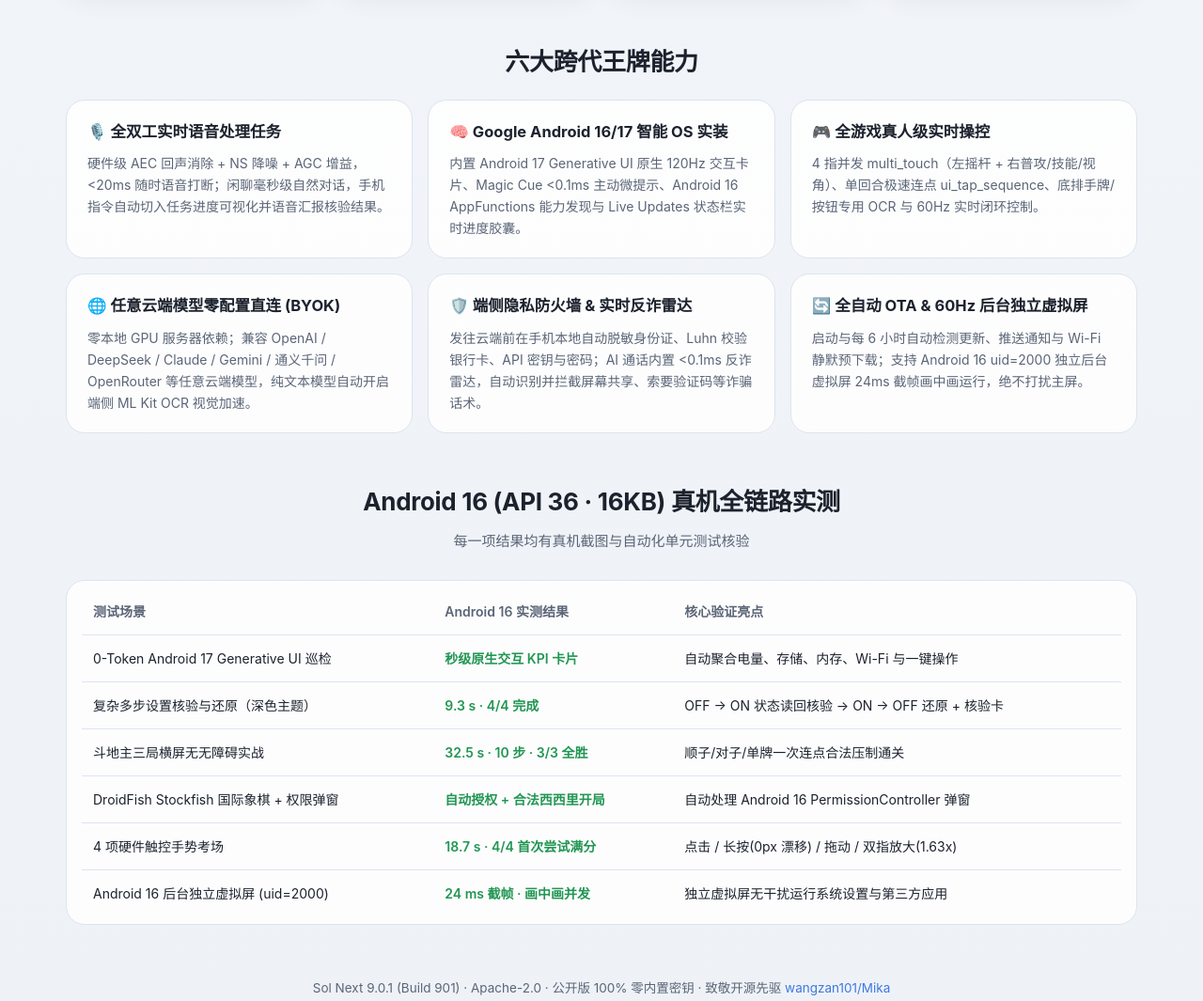
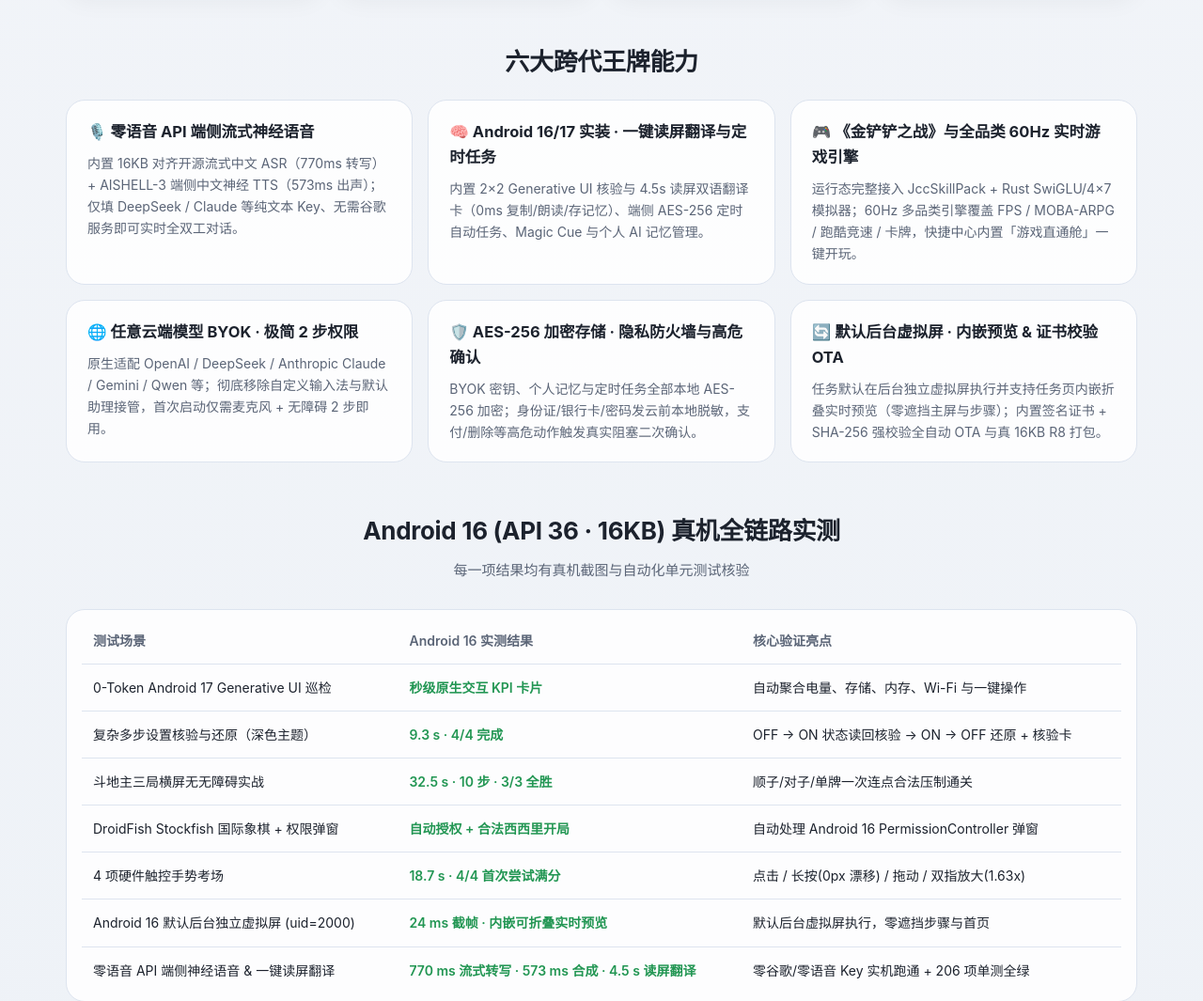
Before and after one commit to chongyangzhang92-hub/Sol-Next, a plain HTML site: page docs/index.html in a window 1280 px wide. Shown: the part 2080-3145 px from the top of the page at 94% size. Drawn offline with Linux system fonts and the light colour scheme.

Commit message:
Sol Next 9.0.1 Public: refreshed Dawn Orbit screenshots, built-in 16KB offline neural ASR/TTS, JCC & universal 60Hz gaming, and verified SHA-256

```diff
--- a/docs/index.html
+++ b/docs/index.html
@@ -135,28 +135,28 @@
     <h2 id="features">六大跨代王牌能力</h2>
     <div class="feat-grid">
       <div class="feat">
-        <h3>🎙️ 全双工实时语音处理任务</h3>
-        <p>硬件级 AEC 回声消除 + NS 降噪 + AGC 增益，&lt;20ms 随时语音打断；闲聊毫秒级自然对话，手机指令自动切入任务进度可视化并语音汇报核验结果。</p>
+        <h3>🎙️ 零语音 API 端侧流式神经语音</h3>
+        <p>内置 16KB 对齐开源流式中文 ASR（770ms 转写）+ AISHELL-3 端侧中文神经 TTS（573ms 出声）；仅填 DeepSeek / Claude 等纯文本 Key、无需谷歌服务即可实时全双工对话。</p>
       </div>
       <div class="feat">
-        <h3>🧠 Google Android 16/17 智能 OS 实装</h3>
-        <p>内置 Android 17 Generative UI 原生 120Hz 交互卡片、Magic Cue &lt;0.1ms 主动微提示、Android 16 AppFunctions 能力发现与 Live Updates 状态栏实时进度胶囊。</p>
+        <h3>🧠 Android 16/17 实装 · 一键读屏翻译与定时任务</h3>
+        <p>内置 2×2 Generative UI 核验与 4.5s 读屏双语翻译卡（0ms 复制/朗读/存记忆）、端侧 AES-256 定时自动任务、Magic Cue 与个人 AI 记忆管理。</p>
       </div>
       <div class="feat">
-        <h3>🎮 全游戏真人级实时操控</h3>
-        <p>4 指并发 multi_touch（左摇杆 + 右普攻/技能/视角）、单回合极速连点 ui_tap_sequence、底排手牌/按钮专用 OCR 与 60Hz 实时闭环控制。</p>
+        <h3>🎮 《金铲铲之战》与全品类 60Hz 实时游戏引擎</h3>
+        <p>运行态完整接入 JccSkillPack + Rust SwiGLU/4×7 模拟器；60Hz 多品类引擎覆盖 FPS / MOBA-ARPG / 跑酷竞速 / 卡牌，快捷中心内置「游戏直通舱」一键开玩。</p>
       </div>
       <div class="feat">
-        <h3>🌐 任意云端模型零配置直连 (BYOK)</h3>
-        <p>零本地 GPU 服务器依赖；兼容 OpenAI / DeepSeek / Claude / Gemini / 通义千问 / OpenRouter 等任意云端模型，纯文本模型自动开启端侧 ML Kit OCR 视觉加速。</p>
+        <h3>🌐 任意云端模型 BYOK · 极简 2 步权限</h3>
+        <p>原生适配 OpenAI / DeepSeek / Anthropic Claude / Gemini / Qwen 等；彻底移除自定义输入法与默认助理接管，首次启动仅需麦克风 + 无障碍 2 步即用。</p>
       </div>
       <div class="feat">
-        <h3>🛡️ 端侧隐私防火墙 &amp; 实时反诈雷达</h3>
-        <p>发往云端前在手机本地自动脱敏身份证、Luhn 校验银行卡、API 密钥与密码；AI 通话内置 &lt;0.1ms 反诈雷达，自动识别并拦截屏幕共享、索要验证码等诈骗话术。</p>
+        <h3>🛡️ AES-256 加密存储 · 隐私防火墙与高危确认</h3>
+        <p>BYOK 密钥、个人记忆与定时任务全部本地 AES-256 加密；身份证/银行卡/密码发云前本地脱敏，支付/删除等高危动作触发真实阻塞二次确认。</p>
       </div>
       <div class="feat">
-        <h3>🔄 全自动 OTA &amp; 60Hz 后台独立虚拟屏</h3>
-        <p>启动与每 6 小时自动检测更新、推送通知与 Wi-Fi 静默预下载；支持 Android 16 uid=2000 独立后台虚拟屏 24ms 截帧画中画运行，绝不打扰主屏。</p>
+        <h3>🔄 默认后台虚拟屏 · 内嵌预览 &amp; 证书校验 OTA</h3>
+        <p>任务默认在后台独立虚拟屏执行并支持任务页内嵌折叠实时预览（零遮挡主屏与步骤）；内置签名证书 + SHA-256 强校验全自动 OTA 与真 16KB R8 打包。</p>
       </div>
     </div>
 
@@ -173,7 +173,8 @@
           <tr><td>斗地主三局横屏无无障碍实战</td><td class="ok">32.5 s · 10 步 · 3/3 全胜</td><td>顺子/对子/单牌一次连点合法压制通关</td></tr>
           <tr><td>DroidFish Stockfish 国际象棋 + 权限弹窗</td><td class="ok">自动授权 + 合法西西里开局</td><td>自动处理 Android 16 PermissionController 弹窗</td></tr>
           <tr><td>4 项硬件触控手势考场</td><td class="ok">18.7 s · 4/4 首次尝试满分</td><td>点击 / 长按(0px 漂移) / 拖动 / 双指放大(1.63x)</td></tr>
-          <tr><td>Android 16 后台独立虚拟屏 (uid=2000)</td><td class="ok">24 ms 截帧 · 画中画并发</td><td>独立虚拟屏无干扰运行系统设置与第三方应用</td></tr>
+          <tr><td>Android 16 默认后台独立虚拟屏 (uid=2000)</td><td class="ok">24 ms 截帧 · 内嵌可折叠实时预览</td><td>默认后台虚拟屏执行，零遮挡步骤与首页</td></tr>
+          <tr><td>零语音 API 端侧神经语音 &amp; 一键读屏翻译</td><td class="ok">770 ms 流式转写 · 573 ms 合成 · 4.5 s 读屏翻译</td><td>零谷歌/零语音 Key 实机跑通 + 206 项单测全绿</td></tr>
         </tbody>
       </table>
     </div>
```
Also changed, not shown: docs/ai-facts.json (+11 -9 lines), SHA256SUMS.txt, docs/llms.txt, docs/media/v901/screen-1-voice-home.png, docs/media/v901/screen-1-voice-live.png, docs/media/v901/screen-2-task-execution.png, docs/media/v901/screen-2-vdisplay-live.png, docs/media/v901/screen-3-ai-call.png, docs/media/v901/screen-4-settings-byok.png, docs/media/v901/screen-memory.png (added), docs/media/v901/screen-quick-center.png (added), docs/media/v901/screen-routines.png (added), docs/media/v901/screen-translate-genui.png (added), llms.txt, 2 other files.
